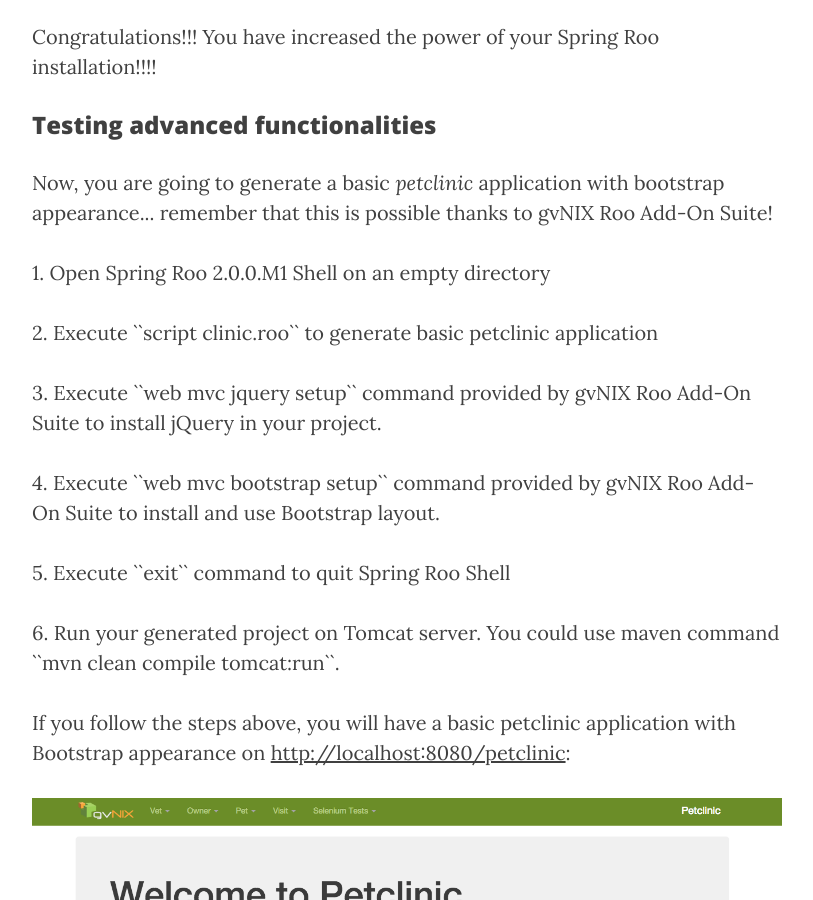
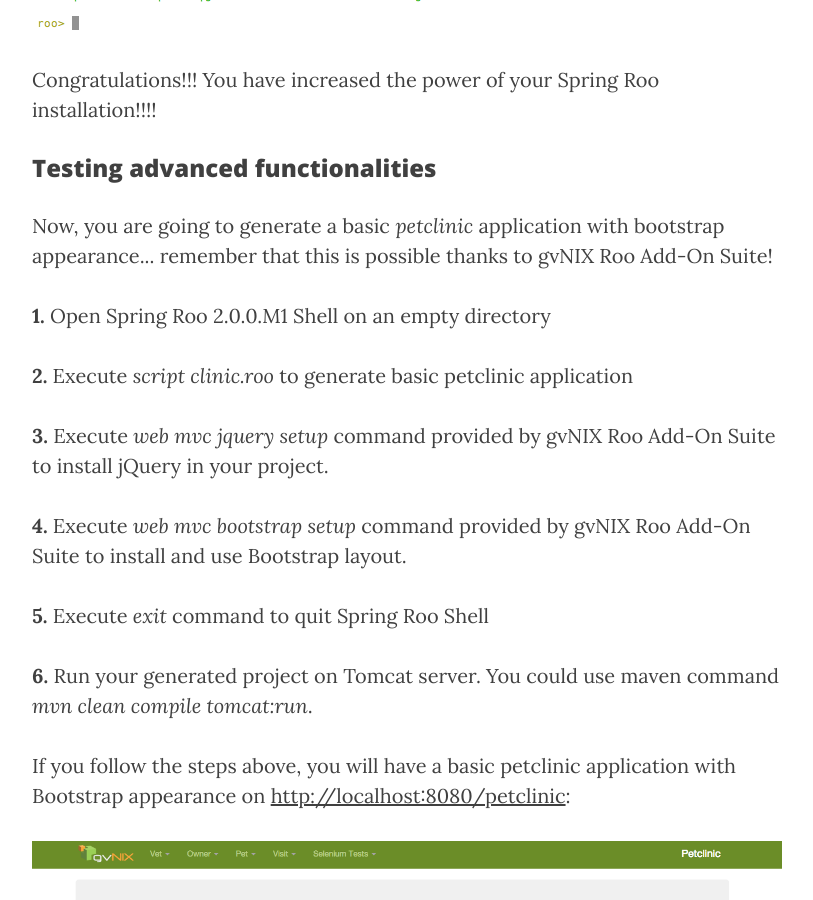
Before and after one commit to jcagarcia/jcagarcia.github.io, a Jekyll site: the page built from _posts/2015-07-22-how-to-extend-spring-roo.markdown, in a window 1280 px wide and 900 px high, scrolled down 4191 px. Shown: the whole window, without its empty margins (233-1046 px from the left). Built offline with Jekyll 4.4.1, drawn with Linux system fonts in a browser that asks for light colours; nearby versions of some CDN libraries.

```diff
--- a/_posts/2015-07-22-how-to-extend-spring-roo.markdown
+++ b/_posts/2015-07-22-how-to-extend-spring-roo.markdown
@@ -60,12 +60,12 @@ header-img: ""
 
 <p>Now, you are going to generate a basic <i>petclinic</i> application with bootstrap appearance... remember that this is possible thanks to gvNIX Roo Add-On Suite!</p>
 
-<p>1. Open Spring Roo 2.0.0.M1 Shell on an empty directory</p>
-<p>2. Execute ``script clinic.roo`` to generate basic petclinic application</p>
-<p>3. Execute ``web mvc jquery setup`` command provided by gvNIX Roo Add-On Suite to install jQuery in your project.</p>
-<p>4. Execute ``web mvc bootstrap setup`` command provided by gvNIX Roo Add-On Suite to install and use Bootstrap layout.</p>
-<p>5. Execute ``exit`` command to quit Spring Roo Shell</p>
-<p>6. Run your generated project on Tomcat server. You could use maven command ``mvn clean compile tomcat:run``.</p>
+<p><b>1.</b> Open Spring Roo 2.0.0.M1 Shell on an empty directory</p>
+<p><b>2.</b> Execute <i>script clinic.roo</i> to generate basic petclinic application</p>
+<p><b>3.</b> Execute <i>web mvc jquery setup</i> command provided by gvNIX Roo Add-On Suite to install jQuery in your project.</p>
+<p><b>4.</b> Execute <i>web mvc bootstrap setup</i> command provided by gvNIX Roo Add-On Suite to install and use Bootstrap layout.</p>
+<p><b>5.</b> Execute <i>exit</i> command to quit Spring Roo Shell</p>
+<p><b>6.</b> Run your generated project on Tomcat server. You could use maven command <i>mvn clean compile tomcat:run</i>.</p>
 
 <p>If you follow the steps above, you will have a basic petclinic application with Bootstrap appearance on <a href="http://localhost:8080/petclinic">http://localhost:8080/petclinic</a>:</p>
 
```
Also changed, not shown: other parts of _posts/2015-07-22-how-to-extend-spring-roo.markdown (+2 -2 lines), img/green-bg.jpg (added).
